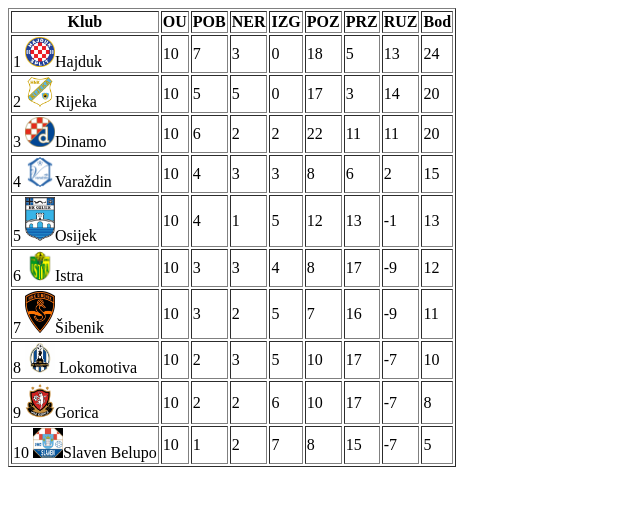
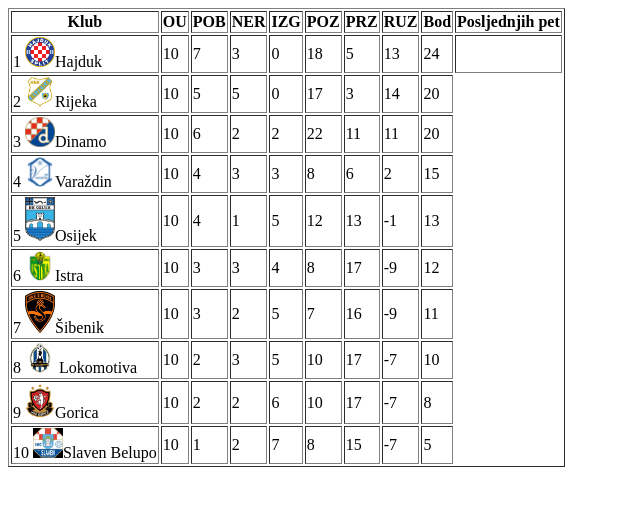
Before and after one commit to lukabarun/Vjezba-9, a plain HTML site: page index.html in a window 1280 px wide. Shown: the whole page, without its empty margins (0-640 px from the left). Drawn offline with Linux system fonts and the light colour scheme.

Commit message:
Update index.html

```diff
--- a/index.html
+++ b/index.html
@@ -18,6 +18,7 @@
             <TH>PRZ</TH>
             <TH>RUZ</TH>
             <TH>Bod</TH>
+            <th>Posljednjih pet</th>
         </tr>
     </thead>
     <tbody>
@@ -31,6 +32,7 @@
             <td>5</td>
             <td>13</td>
             <td>24</td>
+            <td></td>
     </tbody>
     <tbody>
 <tr>
```
